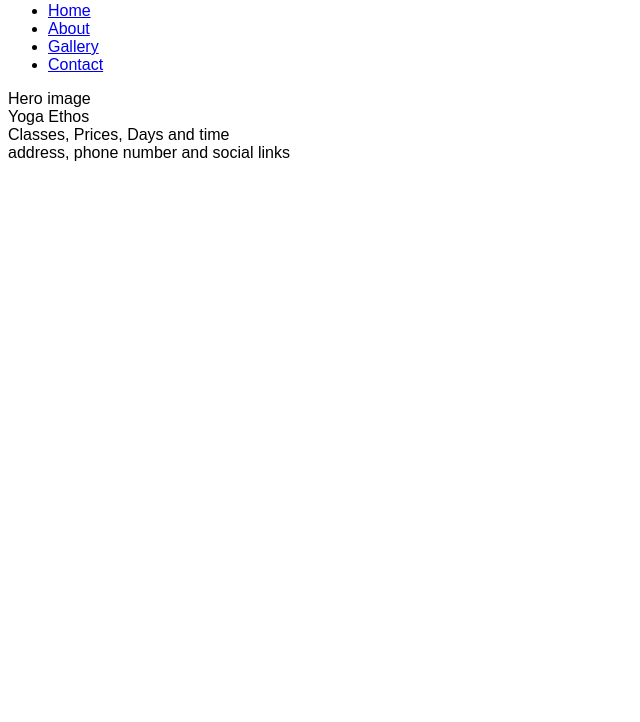
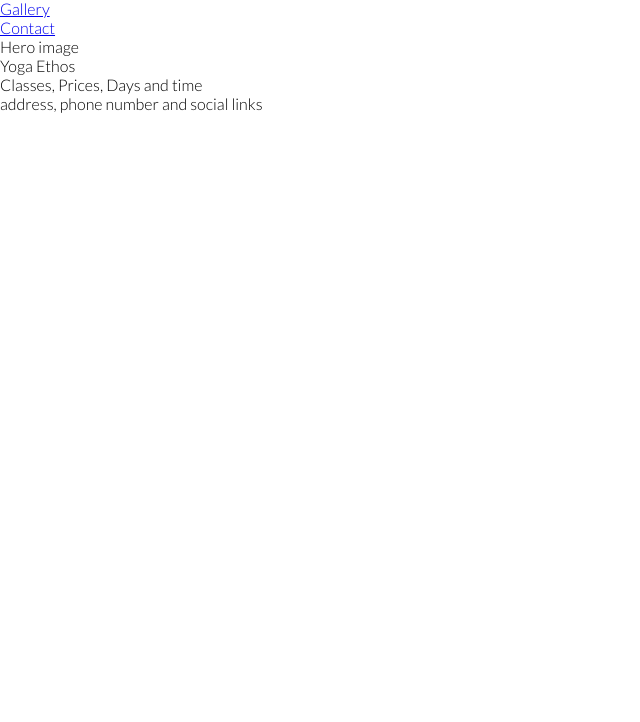
Before and after one commit to th-1982/yoga-studio-website, a plain HTML site: page index.html in a window 1280 px wide. Shown: the part 78-800 px from the top of the page, without its empty margins (0-640 px from the left). Drawn offline with Linux system fonts and the light colour scheme.

Commit message:
Add google fonts and remove default margins, padding and boredrs

```diff
--- a/assets/css/style.css
+++ b/assets/css/style.css
@@ -1,3 +1,13 @@
+@import url('https://fonts.googleapis.com/css2?family=Josefin+Sans:wght@300&family=Lato:wght@300&display=swap');
+
+/* The following code removes all default margins, padding and borders */
+* {
+    margin: 0;
+    padding: 0;
+    border: none;
+}
+
 body {
-    font-family: Arial;
+    font-family: lato, sans-serif;
+    font-weight: 300;
 }
```
